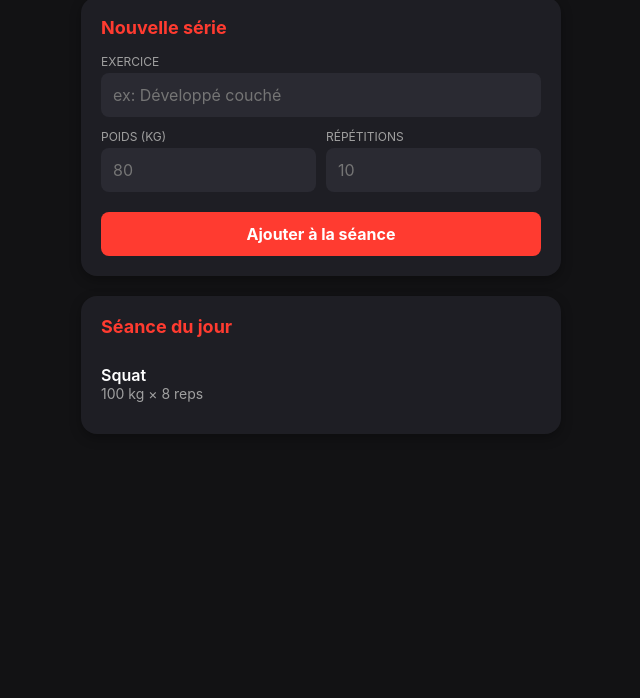
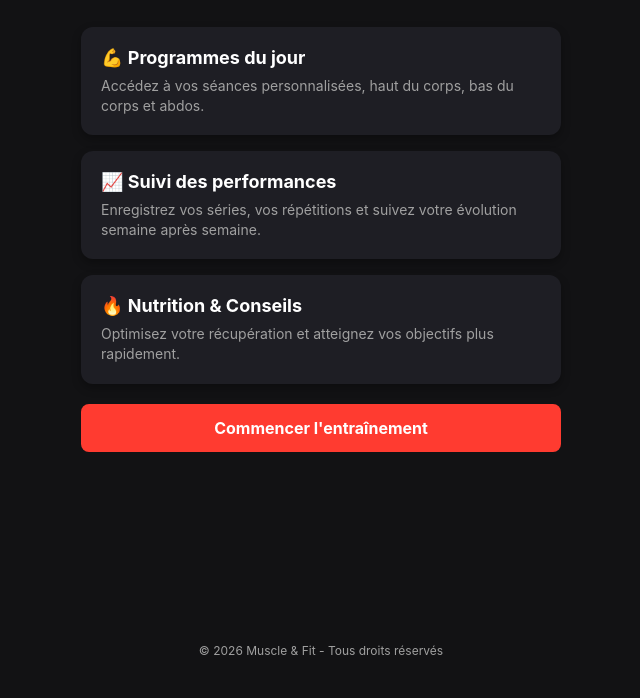
Before and after one commit to fabsou72-code/Muscle-feat, a plain HTML site: page index.html in a window 1280 px wide. Shown: the part 102-800 px from the top of the page, without its empty margins (319-959 px from the left). Drawn offline with Linux system fonts and the light colour scheme.

Commit message:
mise à jour

```diff
--- a/index.html
+++ b/index.html
@@ -3,7 +3,7 @@
 <head>
     <meta charset="UTF-8">
     <meta name="viewport" content="width=device-width, initial-scale=1.0">
-    <title>Muscle-feat</title>
+    <title>Muscle & Fit - Application de Musculation</title>
     <style>
         :root {
             --bg-primary: #121214;
@@ -12,108 +12,75 @@
             --text-main: #ffffff;
             --text-sub: #a0a0a0;
         }
-
         * {
             box-sizing: border-box;
             margin: 0;
             padding: 0;
             font-family: -apple-system, BlinkMacSystemFont, "Segoe UI", Roboto, sans-serif;
         }
-
         body {
             background-color: var(--bg-primary);
             color: var(--text-main);
             padding: 20px;
             display: flex;
-            justify-content: center;
+            flex-direction: column;
+            align-items: center;
+            min-height: 100vh;
         }
-
         .container {
             width: 100%;
             max-width: 480px;
         }
-
         header {
             text-align: center;
-            margin-bottom: 24px;
+            margin-bottom: 30px;
+            margin-top: 20px;
         }
-
-        header h1 {
+        h1 {
+            color: var(--accent);
             font-size: 28px;
-            font-weight: 800;
-            letter-spacing: 1px;
+            margin-bottom: 8px;
         }
-
-        header h1 span {
-            color: var(--accent);
+        p.subtitle {
+            color: var(--text-sub);
+            font-size: 14px;
         }
-
         .card {
             background-color: var(--bg-secondary);
-            border-radius: 16px;
+            border-radius: 12px;
             padding: 20px;
-            margin-bottom: 20px;
-            box-shadow: 0 4px 12px rgba(0,0,0,0.3);
+            margin-bottom: 16px;
+            box-shadow: 0 4px 10px rgba(0,0,0,0.3);
         }
-
-        .card h2 {
+        .card h3 {
             font-size: 18px;
-            margin-bottom: 16px;
-            color: var(--accent);
+            margin-bottom: 8px;
+            color: var(--text-main);
         }
-
-        .form-group {
-            margin-bottom: 12px;
+        .card p {
+            color: var(--text-sub);
+            font-size: 14px;
+            line-height: 1.4;
         }
-
-        label {
+        .btn {
             display: block;
-            font-size: 12px;
-            color: var(--text-sub);
-            margin-bottom: 4px;
-            text-transform: uppercase;
-        }
-
-        input, select, button {
             width: 100%;
-            padding: 12px;
+            background-color: var(--accent);
+            color: white;
+            text-align: center;
+            padding: 14px;
             border-radius: 8px;
-            border: none;
-            background-color: #2a2a32;
-            color: var(--text-main);
+            font-weight: bold;
+            text-decoration: none;
+            margin-top: 20px;
             font-size: 16px;
         }
-
-        button.btn-add {
-            background-color: var(--accent);
-            font-weight: bold;
-            margin-top: 8px;
-            cursor: pointer;
-        }
-
-        .workout-list {
-            list-style: none;
-        }
-
-        .workout-item {
-            display: flex;
-            justify-content: space-between;
-            align-items: center;
-            padding: 12px 0;
-            border-bottom: 1px solid #2a2a32;
-        }
-
-        .workout-item:last-child {
-            border-bottom: none;
-        }
-
-        .exercise-name {
-            font-weight: 600;
-        }
-
-        .exercise-details {
-            font-size: 14px;
+        footer {
+            text-align: center;
+            margin-top: auto;
             color: var(--text-sub);
+            font-size: 12px;
+            padding: 20px 0;
         }
     </style>
 </head>
@@ -121,71 +88,31 @@
 
     <div class="container">
         <header>
-            <h1>Muscle<span>-feat</span></h1>
-            <p style="color: var(--text-sub); font-size: 14px; margin-top: 4px;">Suivi d'entraînement & performances</p>
+            <h1>Muscle & Fit</h1>
+            <p class="subtitle">Repoussez vos limites, suivez vos progrès.</p>
         </header>
 
-        <!-- Formulaire d'ajout -->
         <div class="card">
-            <h2>Nouvelle série</h2>
-            <div class="form-group">
-                <label for="exercise">Exercice</label>
-                <input type="text" id="exercise" placeholder="ex: Développé couché">
-            </div>
-            <div style="display: flex; gap: 10px;">
-                <div class="form-group" style="flex: 1;">
-                    <label for="weight">Poids (kg)</label>
-                    <input type="number" id="weight" placeholder="80">
-                </div>
-                <div class="form-group" style="flex: 1;">
-                    <label for="reps">Répétitions</label>
-                    <input type="number" id="reps" placeholder="10">
-                </div>
-            </div>
-            <button class="btn-add" onclick="addWorkout()">Ajouter à la séance</button>
+            <h3>💪 Programmes du jour</h3>
+            <p>Accédez à vos séances personnalisées, haut du corps, bas du corps et abdos.</p>
         </div>
 
-        <!-- Liste des séances -->
         <div class="card">
-            <h2>Séance du jour</h2>
-            <ul class="workout-list" id="workoutList">
-                <li class="workout-item">
-                    <div>
-                        <div class="exercise-name">Squat</div>
-                        <div class="exercise-details">100 kg × 8 reps</div>
-                    </div>
-                </li>
-            </ul>
+            <h3>📈 Suivi des performances</h3>
+            <p>Enregistrez vos séries, vos répétitions et suivez votre évolution semaine après semaine.</p>
         </div>
+
+        <div class="card">
+            <h3>🔥 Nutrition & Conseils</h3>
+            <p>Optimisez votre récupération et atteignez vos objectifs plus rapidement.</p>
+        </div>
+
+        <a href="#" class="btn" onclick="alert('Bienvenue sur Muscle & Fit !')">Commencer l'entraînement</a>
     </div>
 
-    <script>
-        function addWorkout() {
-            const exercise = document.getElementById('exercise').value;
-            const weight = document.getElementById('weight').value;
-            const reps = document.getElementById('reps').value;
+    <footer>
+        &copy; 2026 Muscle & Fit - Tous droits réservés
+    </footer>
 
-            if (!exercise || !weight || !reps) {
-                alert('Veuillez remplir tous les champs !');
-                return;
-            }
-
-            const list = document.getElementById('workoutList');
-            const li = document.createElement('li');
-            li.className = 'workout-item';
-            li.innerHTML = `
-                <div>
-                    <div class="exercise-name">${exercise}</div>
-                    <div class="exercise-details">${weight} kg × ${reps} reps</div>
-                </div>
-            `;
-
-            list.prepend(li);
-
-            document.getElementById('exercise').value = '';
-            document.getElementById('weight').value = '';
-            document.getElementById('reps').value = '';
-        }
-    </script>
 </body>
 </html>
```
